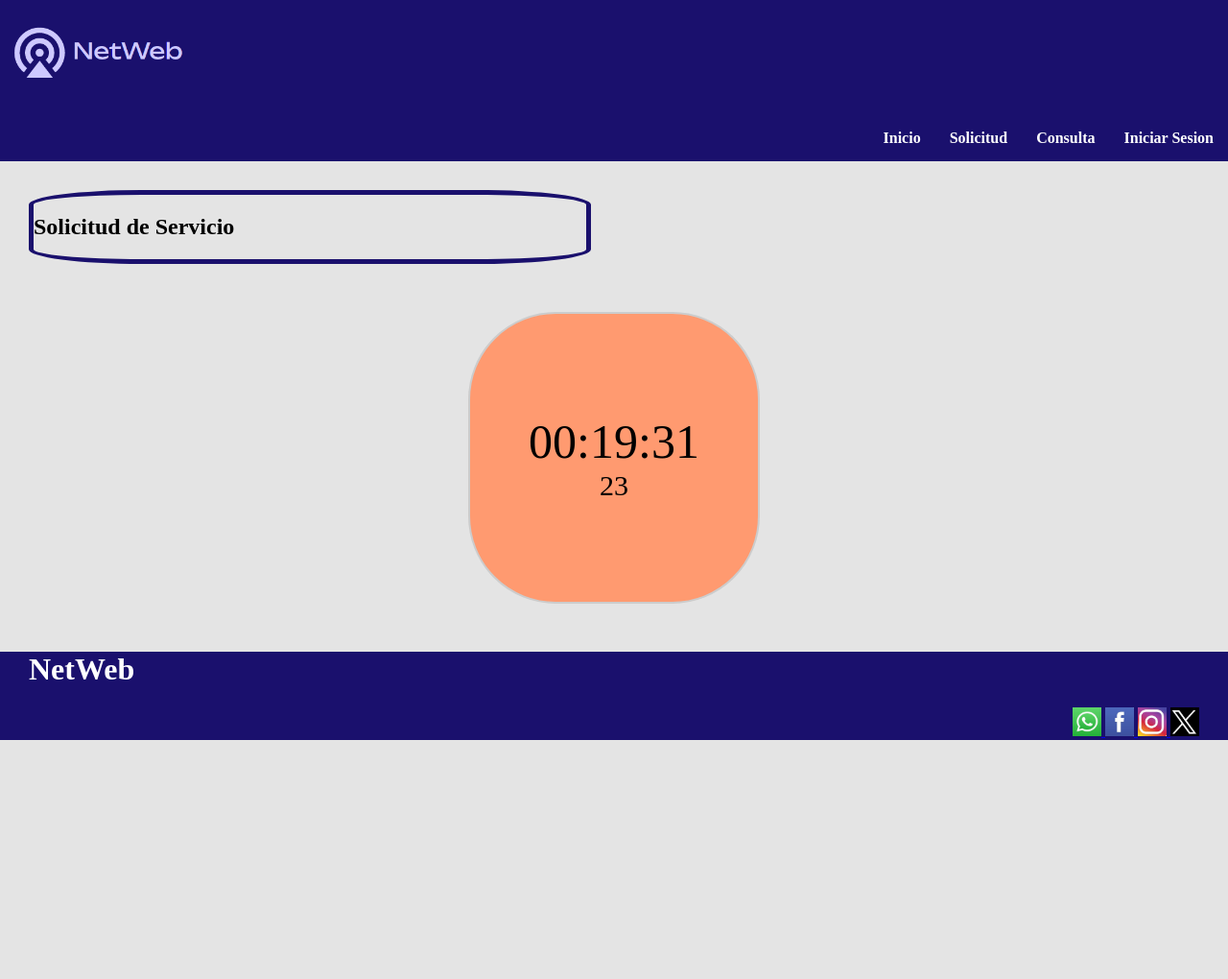
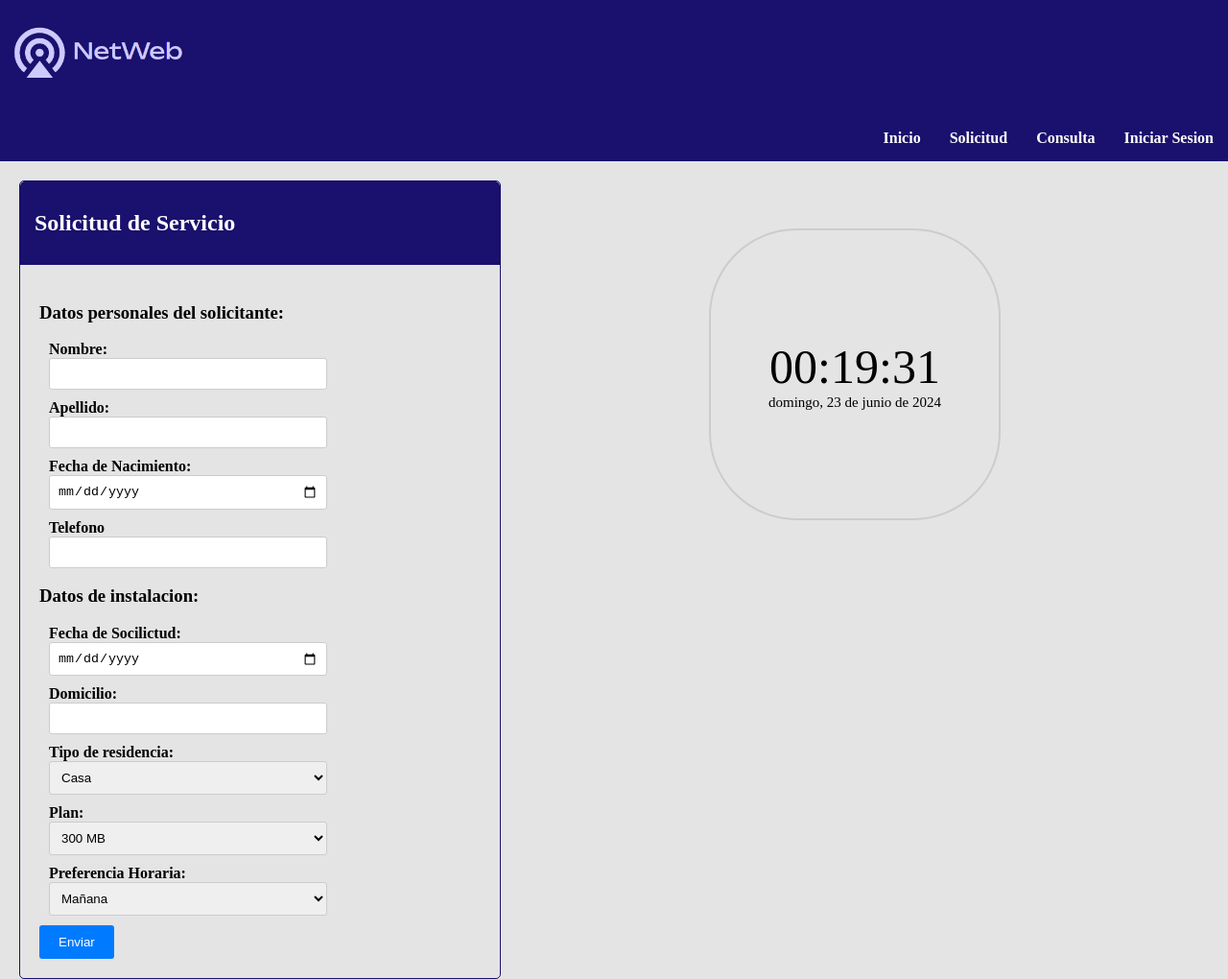
Before and after one commit to nicolasneira/Integrador_idw, a plain HTML site: page solicitud.html in a window 1280 px wide. Shown: the top 1020 px of the page at 96% size. Before the commit the page ends 800 px from the top, so only its background shows below. Drawn offline with Linux system fonts and the light colour scheme.

Commit message:
Add files via upload

```diff
--- a/css/estiloreloj.css
+++ b/css/estiloreloj.css
@@ -1,4 +1,4 @@
-.clock{
+.reloj{
 	width: 300px;
 	height: 300px;
 	margin: 50px auto;
@@ -7,7 +7,7 @@
 	display: flex;
 	justify-content: center;
 	align-items:center;
-	background-color: #FF9A70;
+	background-color:;
 	flex-direction:column;
 }
 #time{
@@ -15,5 +15,5 @@
 	background-color:;
 }
 #fecha{
-	font-size: 30px;
+	font-size: 15px;
 }
--- a/css/style2.css
+++ b/css/style2.css
@@ -2,9 +2,12 @@ body{
 	margin:0;
 	background-color:#E4E4E4;
 }
-.formulario{
-	margin:30px;
-	border: 5px solid #1A106D;
-	width:45%;
-	border-radius: 20%;
+.relojpos{
+	justify-content: right;
+	width:400px;
+	text-align:right;
+
 }
+.cuerpo{
+	display:flex;
+}
--- /dev/null
+++ b/css/styleIS.css
@@ -0,0 +1,13 @@
+body{
+	margin:0;
+	background-color:#E4E4E4;
+}
+.completo{
+	margin-bottom: 60px;
+	margin-top:60px;
+	display:flex;
+}
+.tit{
+	margin-right:20px;
+	margin-left:20px;
+}
--- a/css/stylecab.css
+++ b/css/stylecab.css
@@ -1,3 +1,7 @@
+body{
+	margin: 0;
+	background-color:#E4E4E4;
+}
 .cabecera {
   height: 100%;
   width: 100%;
@@ -42,13 +46,18 @@ nav ul li a::before{
 nav ul li a:hover::before{
 width: 100%;
 }
+
 .pie{
 	background-color:#1A106D;
+	height:100%;
+	width:100%;
+
 }
 .iconos{
 	text-align:right;
 	margin-right:30px;
 	background-color:#1A106D;
+
 }
 .imgic{
 	width:30px;
--- /dev/null
+++ b/css/styleconsulta.css
@@ -0,0 +1,4 @@
+body{
+	margin:0;
+	background-color:#E4E4E4;
+}
--- /dev/null
+++ b/css/stylefor.css
@@ -0,0 +1,48 @@
+.inicio{
+	margin-top:50px;
+	display:flex;
+	justify-content:center;
+}
+.formulario{
+	border: 1px solid #1A106D;
+	border-radius:5px;
+	width:500px;
+}
+.encabezado{
+	background-color:#1A106D;
+	color:#fff;
+	padding: 10px 15px;
+	border-top-left-radius:5px;
+	border-top-right-radius:5px;
+}
+.cuerpo{
+	padding:20px;
+}
+.campos{
+	margin:10px;
+}
+label{
+	font-weight:bold;
+}
+input[type="text"],
+input[type="number"],
+input[type="date"],
+input[type="password"],
+select{
+	width:100%;
+	padding:8px;
+	border:1px solid #ccc;
+	border-radius:3px;
+	box-sizing:border-box;
+}
+button{
+	background-color:#007bff;
+	color:#fff;
+	border:none;
+	border-radius:3px;
+	padding:10px 20px;
+	cursor: pointer;
+}
+button:hover{
+	background-color#0056b3;
+}
--- a/js/scriptreloj.js
+++ b/js/scriptreloj.js
@@ -1,21 +1,23 @@
-function updateClock(){
-	var currentTime=new Date();
-	var hours=currentTime.getHours();
-	var minutes=currentTime.getMinutes();
-	var seconds=currentTime.getSeconds();
-	var fechaString=currentTime.getDate();
-	var options={ weekday:'long', year:'numeric', month:'long',day:'numeric'};
-	hours=padZero(hours);
-	minutes=padZero(minutes);
-	seconds=padZero(seconds);
+function actualizarReloj(){
+	var objetoHora = new Date();
+	var hora=padZero(objetoHora.getHours());
+	var minutos=padZero(objetoHora.getMinutes());
+	var segundos=padZero(objetoHora.getSeconds());
+	var fechaSting =objetoHora.getDate();
 
-	var timeString=hours+":"+minutes+":"+seconds;
-	document.getElementById("time").textContent=timeString;
-	document.getElementById("fecha").textContent=fechaString;
-	setTimeout(updateClock,1000);
+	var options={weekday:'long', year:'numeric', month:'long', day:'numeric'}
+
+	var fechaSting= new Date().toLocaleDateString('es-ES', options);
+
+
+	var tiempoString = hora + ":" + minutos + ":" + segundos;
+	document.getElementById("time").textContent=tiempoString;
+
+	document.getElementById("fecha").textContent=fechaSting;
+
+	setTimeout(actualizarReloj, 1000);
 }
-function padZero(number){
-	return number<10?"0"+number:number;
+function padZero(numero){
+	return numero<10? "0" +numero: numero;
 }
-
-updateClock();
+actualizarReloj();
--- a/solicitud.html
+++ b/solicitud.html
@@ -7,6 +7,7 @@
   <title>Netweb</title>
   <link href="css/stylecab.css" rel="stylesheet" type="text/css" />
   <link href="css/style2.css" rel="stylesheet" type="text/css" />
+   <link href="css/stylefor.css" rel="stylesheet" type="text/css" />
 </head>
 <body>
 	<div class="cabecera">
@@ -24,20 +25,80 @@
 			</nav>
 		</div>
 		</header>
-
+	<div class="cuerpo">
+	<div class="incio">
 	<div class="formulario">
 		 <div class="encabezado">
 		 <h2>Solicitud de Servicio </h2>
 		 </div>
+		 <div class="cuerpo">
+		 <form method="post">
+		 <div class="tit">
+		 <h3>Datos personales del solicitante:</h2>
+		 </div>
+
 		 <div class="campos">
-
+		 <label for="nombre">Nombre: </label>
+		 <input type="text" id="nombre" name="nombre" required>
 		 </div>
+		 <div class="campos">
+		 <label for="apellido">Apellido: </label>
+		 <input type="text" id="apellido" name="apellido" required>
+		 </div>
+		 <div class="campos">
+		 <label for="fecha_nacimiento">Fecha de Nacimiento: </label>
+		 <input type="date" id="fecha_nacimiento">
+		 </div>
+		 <div class="campos">
+		 <label for="telefono">Telefono</label>
+		 <input type="number" id="telefono" name="telefono" required>
+		 </div>
+		 <div class="tit">
+		 <h3>Datos de instalacion: </h3>
+		 </div>
+		 <div class="campos">
+		 <label for="fecha_solicitud">Fecha de Socilictud:</label>
+		 <input type="date" id="fecha_solicitud">
+		 </div>
+		 <div class="campos">
+		 <label for="direccion">Domicilio: </label>
+		 <input type="text" id="direccion" name="direccion" required>
+		 </div>
+		 <div class="campos">
+		 <label for="tip_residencia">Tipo de residencia: </label>
+		 <select id="tip_residencia" onchange="otro()" required>
+			<option value="casa" select="true">Casa</option>
+			<option value="dpto" select="true">Departamento</option>
+			<option value="comercio" select="true">Comercio</option>
+			<option value="otro">otro</option>
+		</select>
+		</div>
+		<div class="campos">
+		<label for="plan">Plan: </label>
+		<select id="plan" required>
+			<option value="p300">300 MB</option>
+			<option value="p500">500 MB</option>
+			<option value="p700">700 MB</option>
+		</select>
+		</div>
+		<div class="campos">
+		<label for="hra">Preferencia Horaria: </label>
+		<select id="hra" required>
+			<option value="mañana">Mañana</option>
+			<option value="tarde">Tarde</option>
+		</select>
+		</div>
+		 <button type="submit">Enviar</button>
+		</form>
 	</div>
-	<div class="clock">
+	</div>
+	</div>
+	<div class="reloj">
 		<link rel="stylesheet" href="css\estiloreloj.css">
 		<script src="js\scriptreloj.js" defer></script>
 		<div id="time"></div>
 		<div id="fecha"></div>
+	</div>
 	</div>
 	<div class="pie">
 		 <h1>NetWeb</h1>
@@ -52,11 +113,8 @@
 			<img class="imgic" src="img/icig.png" alt="icono de instagram">
 			</a>
 			<a href="https://x.com/X">
-			<img class="imgic" src="img/ictw.png" alt="icono de x">
+			<img class="imgic" src="img/ictw.png" alt="icono de x"></a>
 		</div>
-			</a>
-
-
-
 	</div>
 </body>
+</html>
```
Also changed, not shown: consulta.html (added, +51 -0 lines), index.html (+3 -7 lines), js/scriptIS.js (added, +11 -0 lines), secion.html (added, +74 -0 lines), inicio.html (added).
